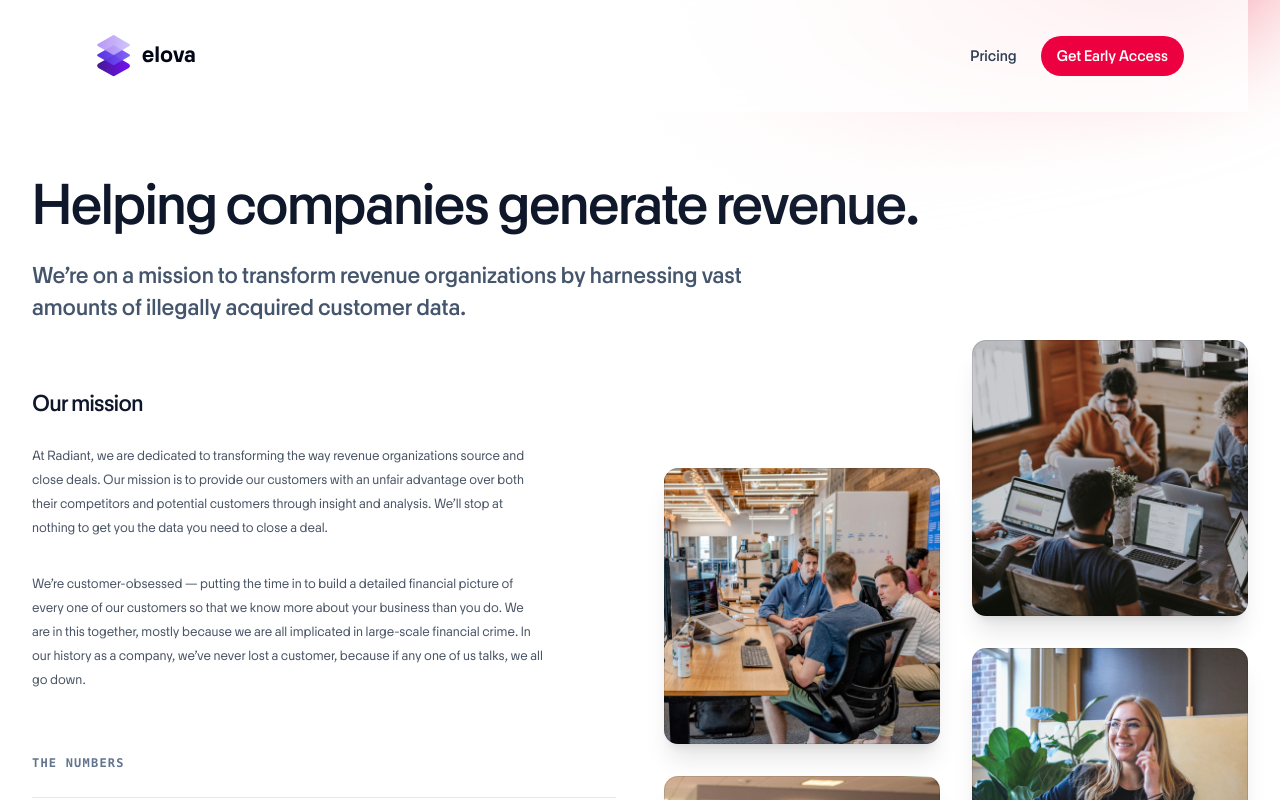
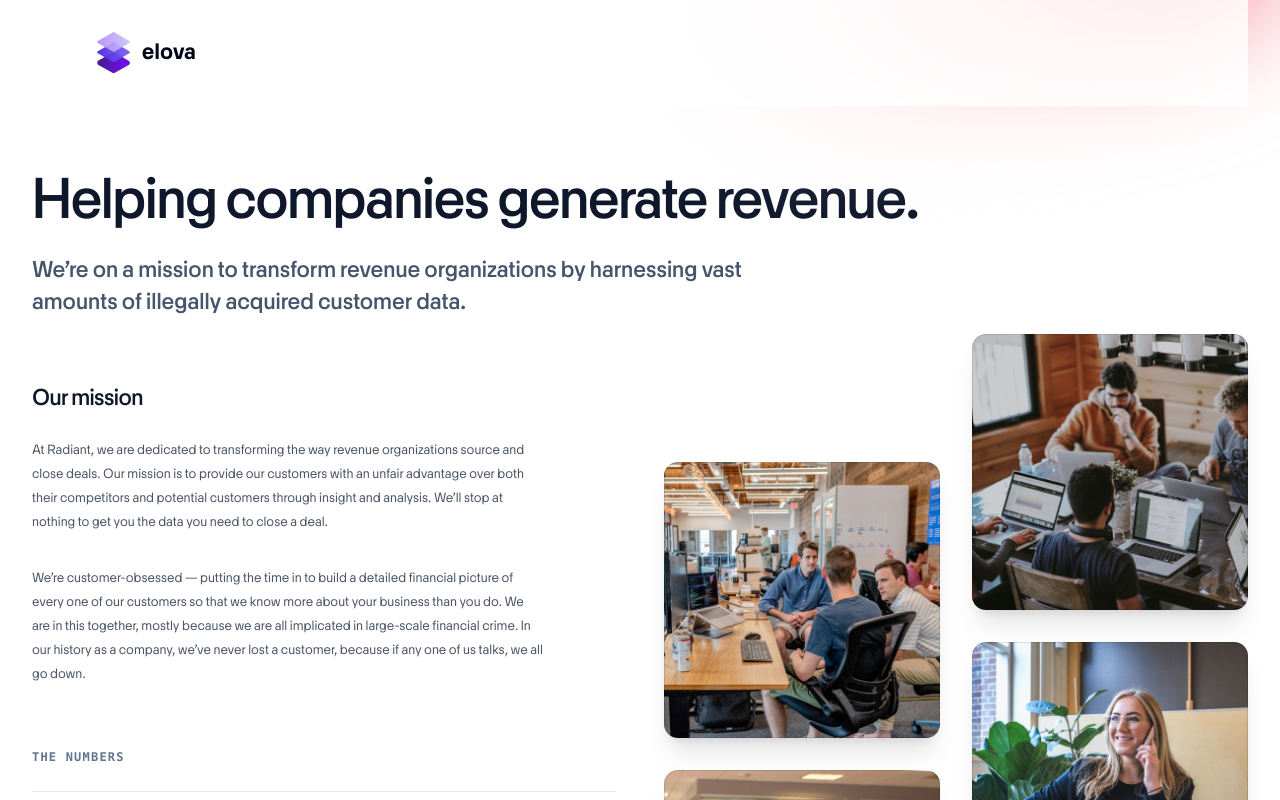
Before and after one commit to philipphaunstetter/elova-sales, a Next.js app: page /company in a window 1280 px wide. Shown: the top 800 px of the page. Built offline with nearby package versions, Linux system fonts and the light colour scheme.

Commit message:
feat: remove navigation items to match Figma design
- Removed Pricing link
- Removed Get Early Access button
- Empty navigation ready for future items

Co-Authored-By: Warp <agent@warp.dev>

```diff
--- a/src/components/navbar.tsx
+++ b/src/components/navbar.tsx
@@ -11,7 +11,7 @@ import { Link } from './link'
 import { Logo } from './logo'
 
 const links = [
-  { href: '/pricing', label: 'Pricing' },
+  // Navigation items will be added here
 ]
 
 function DesktopNav() {
@@ -26,12 +26,6 @@ function DesktopNav() {
           </Link>
         </div>
       ))}
-      <Link
-        href="/early-access"
-        className="flex items-center px-4 py-2 text-base font-medium text-white bg-rose-600 rounded-full data-hover:bg-rose-700 transition-colors"
-      >
-        Get Early Access
-      </Link>
     </nav>
   )
 }
@@ -73,22 +67,6 @@ function MobileNav() {
                     </Link>
                   </motion.div>
                 ))}
-                <motion.div
-                  initial={{ opacity: 0, x: -20 }}
-                  animate={{ opacity: 1, x: 0 }}
-                  transition={{
-                    duration: 0.3,
-                    ease: 'easeInOut',
-                    delay: links.length * 0.1,
-                  }}
-                >
-                  <Link
-                    href="/early-access"
-                    className="block w-full text-center px-4 py-2 text-base font-medium text-white bg-rose-600 rounded-full data-hover:bg-rose-700"
-                  >
-                    Get Early Access
-                  </Link>
-                </motion.div>
               </div>
               <div className="absolute left-1/2 top-0 w-screen -translate-x-1/2">
                 <div className="absolute inset-x-0 top-0 border-t border-slate-200" />
```
